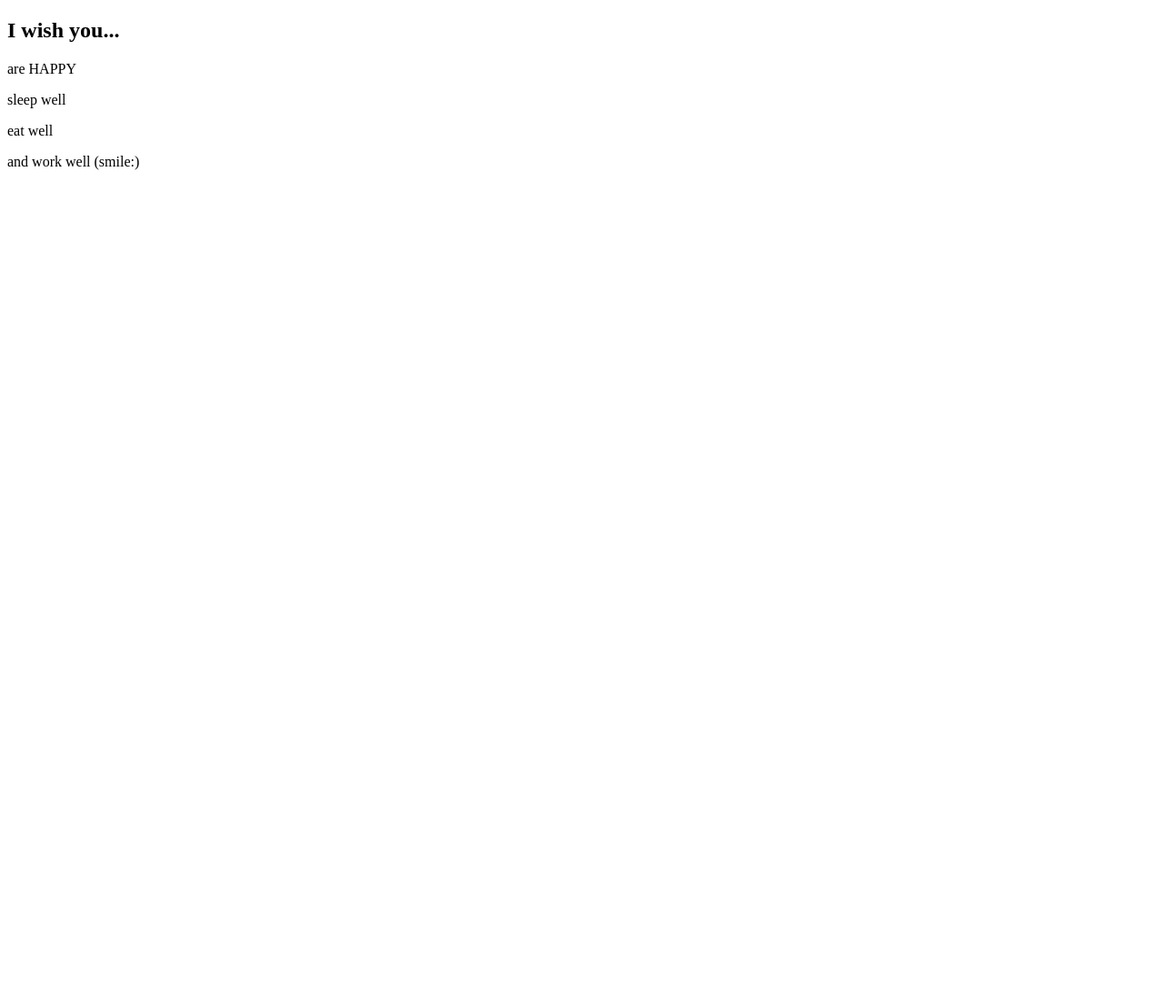
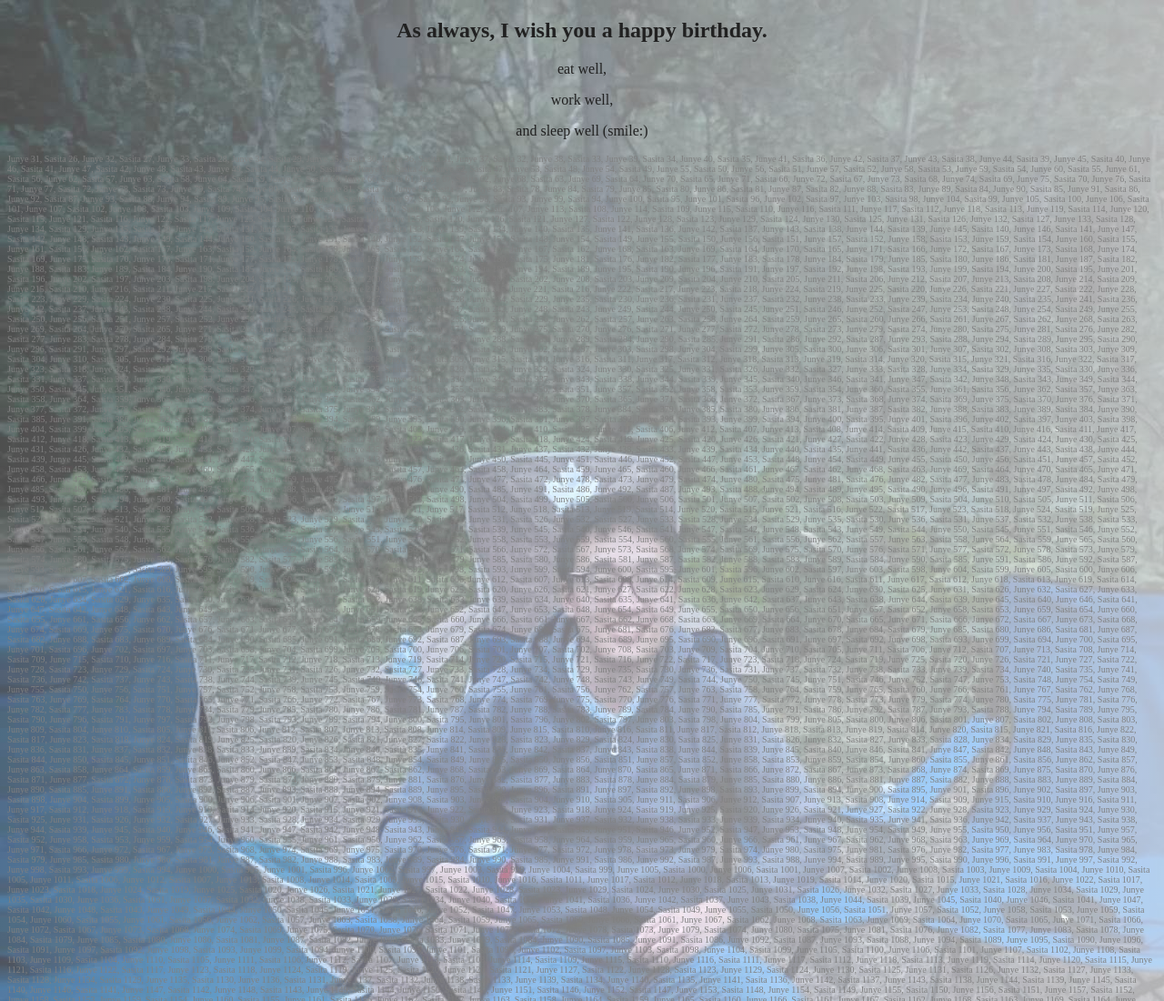
Before and after one commit to happyJunDay2024/.github.io, a plain HTML site: page 53330.html in a window 1280 px wide. Shown: the top 1100 px of the page at 91% size. Before the commit the page ends 800 px from the top, so only its background shows below. Drawn offline with Linux system fonts and the light colour scheme.

Commit message:
Add files via upload

```diff
--- a/53330.html
+++ b/53330.html
@@ -4,14 +4,36 @@
     <meta charset="UTF-8">
     <meta name="viewport" content="width=device-width, initial-scale=1.0">
     <title>HBDtoJun!!</title>
+    <style>
+        body {
+            background-image: linear-gradient(to right, rgba(255, 255, 255, 0.3), rgba(255, 255, 255, 0.7)), url("background1.jpg");
+        }
+        h2, p {
+            display: flex;
+            justify-content: center;
+            color: rgb(33, 33, 33);
+        }
+        #output {
+            font-size: 10px;
+            color: gray;
+        }
+    </style>
 </head>
 <body>
+    <h2>As always, I wish you a happy birthday.</h2>
+    <p>eat well,</p>
+    <p>work well,</p>
+    <p>and sleep well (smile:)</p>
 
-<h2>I wish you...</h2>
-<p>are HAPPY</p>
-<p>sleep well</p>
-<p>eat well</p>
-<p>and work well (smile:)</p>
-
+    <div id="output">
+        <script class="us">
+            var i = 31;
+            while (i<3333) {
+                document.write("Junye " + i + ", Sasita " + (i-5) + ", ");
+                i++;
+            }
+            document.write("...");
+        </script>
+    </div>
 </body>
 </html>
```
Also changed, not shown: background1.jpg (added).
